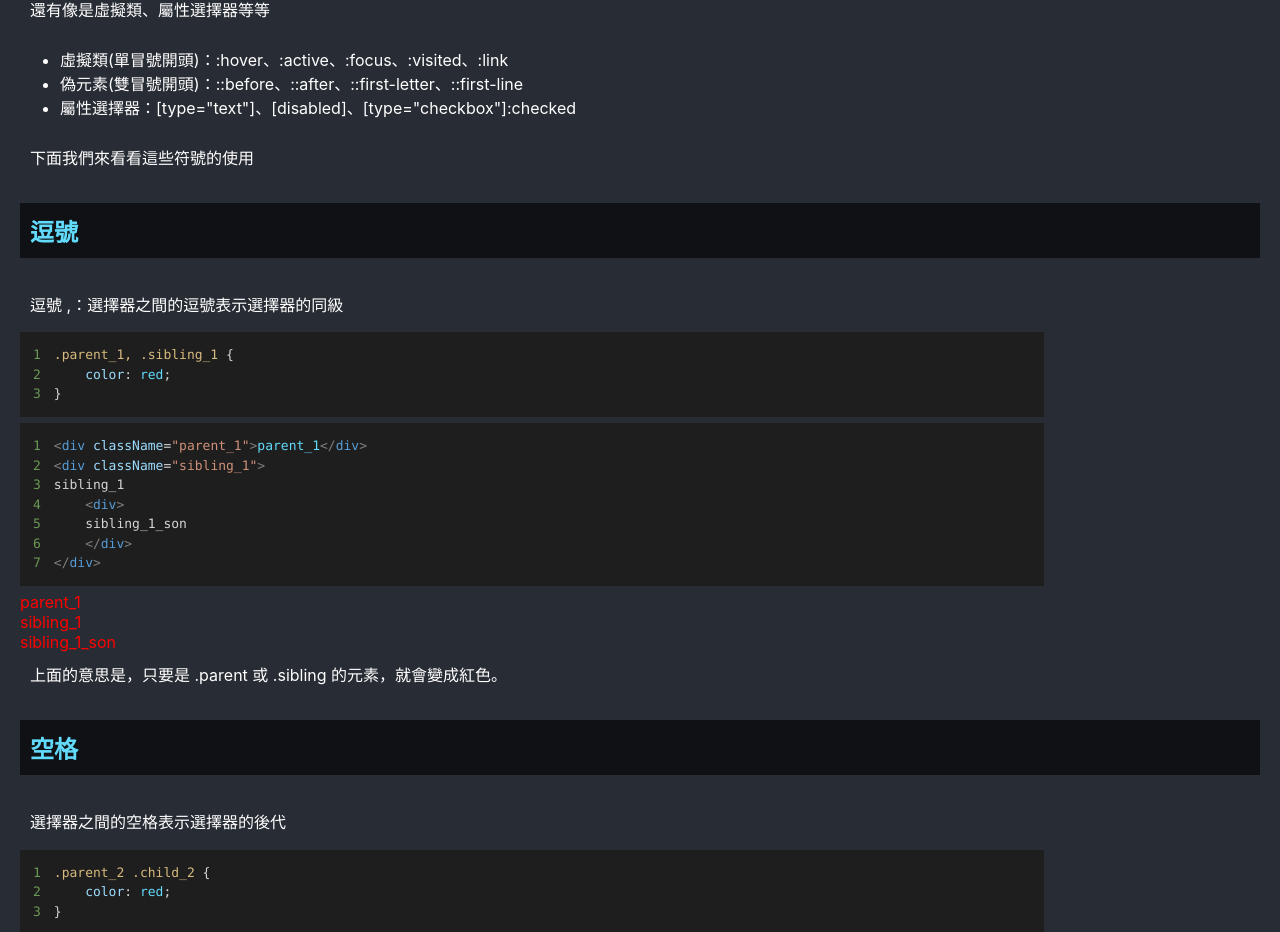
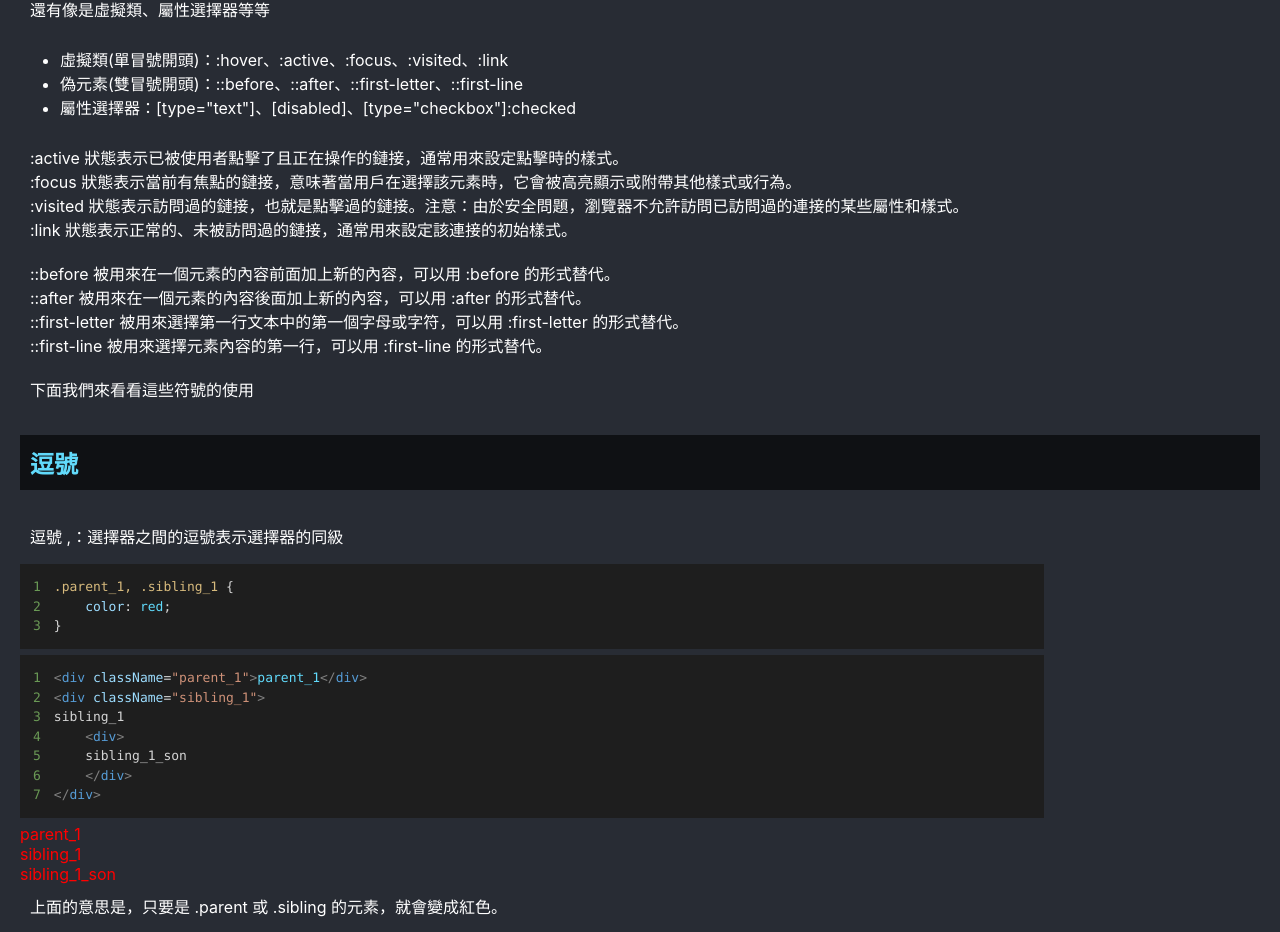
Before and after one commit to Bobo100/SCSS-SASS-CSS, a Next.js app: page /StyleRules in a window 1280 px wide. Shown: the part 1231-2163 px from the top of the page. Built offline with nearby package versions, Linux system fonts and the light colour scheme.

Commit message:
Update StyleRules.tsx

```diff
--- a/pages/StyleRules.tsx
+++ b/pages/StyleRules.tsx
@@ -66,6 +66,20 @@ export default function StyleRules() {
                     <li>偽元素(雙冒號開頭)：::before、::after、::first-letter、::first-line</li>
                     <li>屬性選擇器：[type="text"]、[disabled]、[type="checkbox"]:checked</li>
                 </ul>
+
+                <p>
+                    :active 狀態表示已被使用者點擊了且正在操作的鏈接，通常用來設定點擊時的樣式。<br />
+                    :focus 狀態表示當前有焦點的鏈接，意味著當用戶在選擇該元素時，它會被高亮顯示或附帶其他樣式或行為。<br />
+                    :visited 狀態表示訪問過的鏈接，也就是點擊過的鏈接。注意：由於安全問題，瀏覽器不允許訪問已訪問過的連接的某些屬性和樣式。<br />
+                    :link 狀態表示正常的、未被訪問過的鏈接，通常用來設定該連接的初始樣式。
+                </p>
+
+                <p>
+                    ::before 被用來在一個元素的內容前面加上新的內容，可以用 :before 的形式替代。<br />
+                    ::after 被用來在一個元素的內容後面加上新的內容，可以用 :after 的形式替代。<br />
+                    ::first-letter 被用來選擇第一行文本中的第一個字母或字符，可以用 :first-letter 的形式替代。<br />
+                    ::first-line 被用來選擇元素內容的第一行，可以用 :first-line 的形式替代。
+                </p>
 
                 <p>下面我們來看看這些符號的使用</p>
 
```
